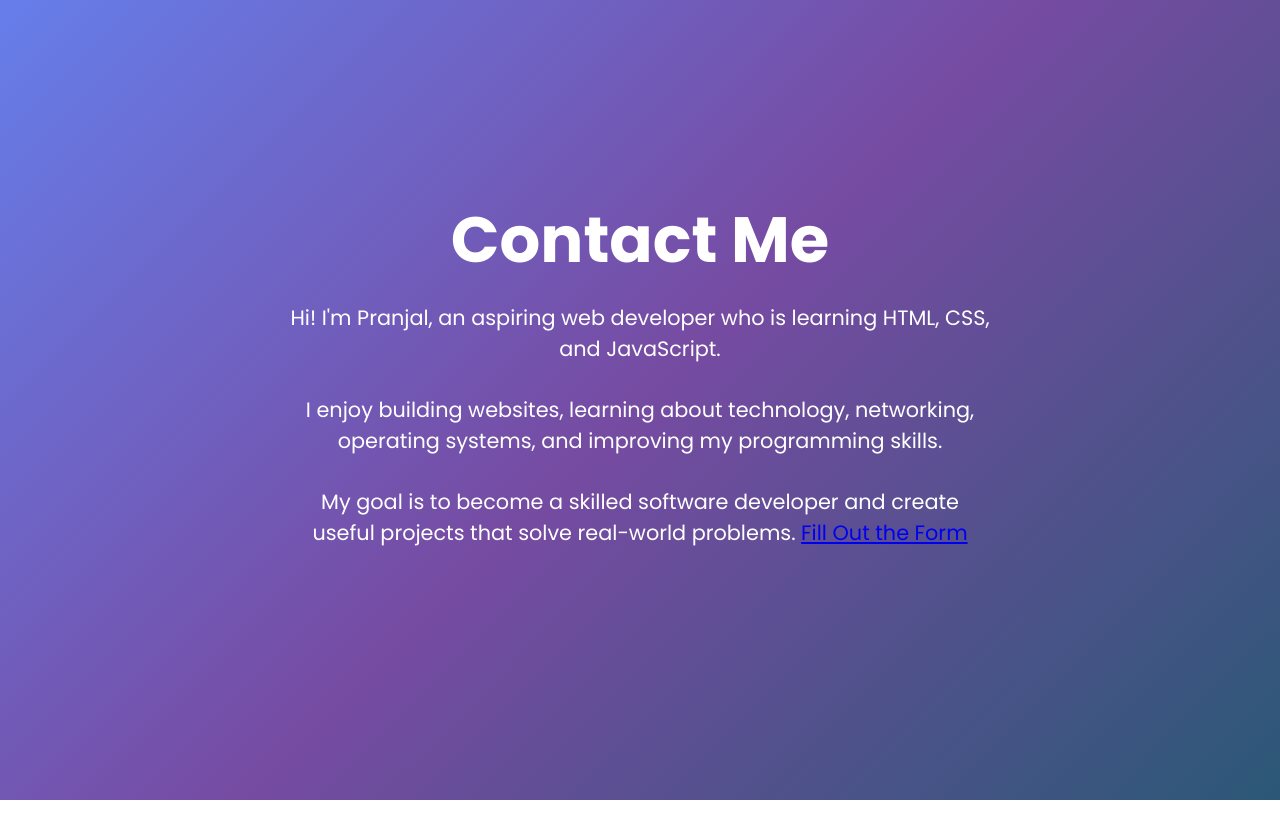
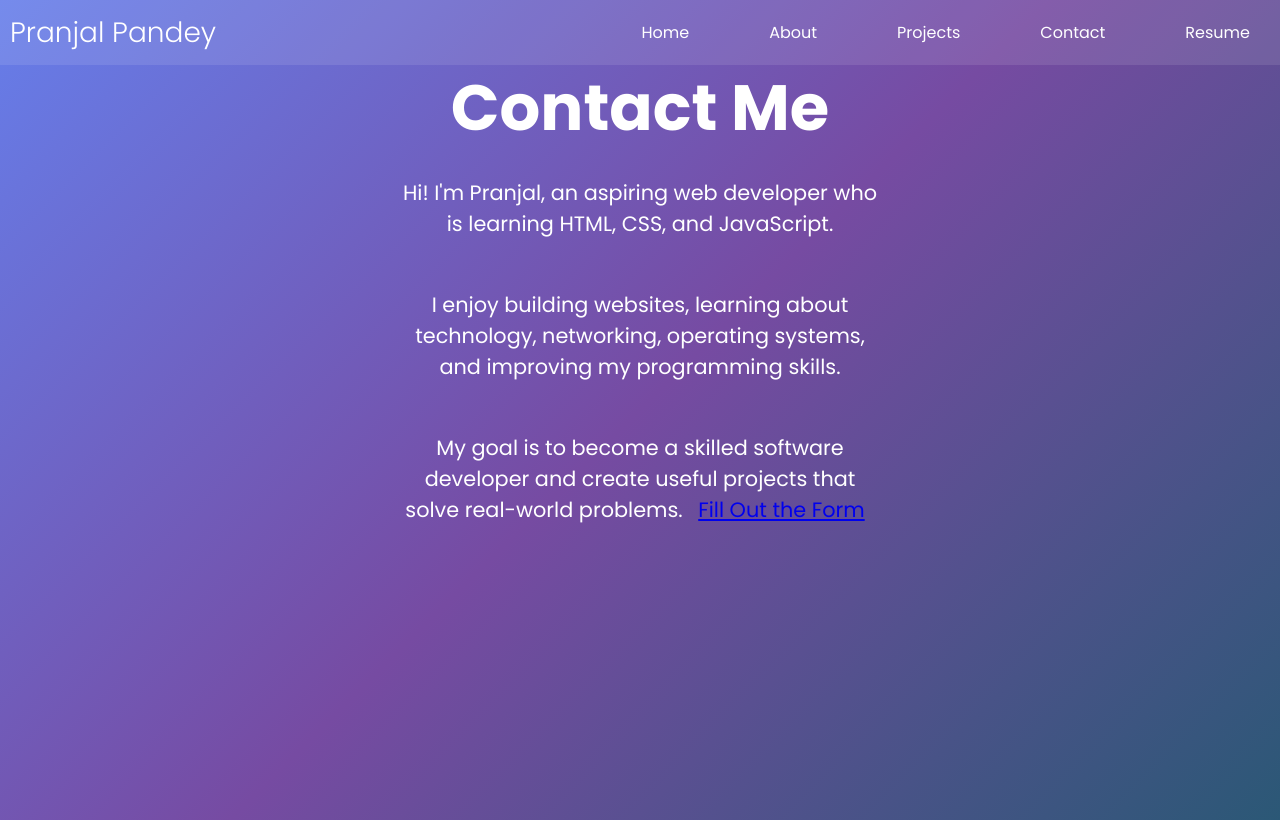
Before and after one commit to pranjalpandey5547/myportfolio, a plain HTML site: page contact.html in a window 1280 px wide. Drawn offline with Linux system fonts and the light colour scheme.

Commit message:
Add files via upload

```diff
--- a/contact.html
+++ b/contact.html
@@ -8,6 +8,18 @@
     <link rel="preconnect" href="https://fonts.gstatic.com" crossorigin>
     <link href="https://fonts.googleapis.com/css2?family=Poppins:wght@300;400;600;700&display=swap" rel="stylesheet">
 </head>
+
+    <nav class="navbar"><link rel="stylesheet" href="style.css">
+        <div class="logo">Pranjal Pandey </div>
+        <ul class="nav-links">
+            <li><a href="index.html">Home</a></li>
+            <li><a href="about.html">About</a></li>
+            <li><a href="projects.html">Projects</a></li>
+            <li><a href="contact.html">Contact</a></li>
+            <li><a href="https://drive.google.com/file/d/1vCENReYSkM-bYcOtgAHt1A0GlBcT9hIh/view?usp=drive_link">Resume</a></li>
+        </ul>
+    </nav>
+
 <div class="container">
 
     <section class="hero">
--- a/style.css
+++ b/style.css
@@ -1,6 +1,6 @@
 * {
     margin: 0;
-    padding: 0;
+    padding: 10px;
     box-sizing: border-box;
 }
 
@@ -30,58 +30,53 @@ body {
     display: flex;
     justify-content: space-between;
     align-items: center;
-
-    padding: 20px 50px;
-
+    padding: 0px 0px;
     background: rgba(255, 255, 255, 0.1);
-    backdrop-filter: blur(15px);
+    backdrop-filter:blur(-2px);
 }
 
 .logo {
     font-size: 28px;
-    font-weight: 700;
+    font-weight: 100;
 }
 
 .nav-links {
     list-style: none;
     display: flex;
-    gap: 30px;
+    gap: 40px;
 }
 
 .nav-links a {
     color: white;
     text-decoration: none;
-    font-size: 18px;
-    transition: 0.3s;
+    font-size: 16px;
+    transition: 0.9s;
 }
 
 .nav-links a:hover {
-    opacity: 0.7;
+    opacity: 0.1;
 }
 
 /* HERO SECTION */
 
 .hero {
-    min-height: 100vh;
-
-    display: flex;
+    min-height: 70vh;
+    display: flex; ;
     flex-direction: column;
     justify-content: center;
     align-items: center;
-
     text-align: center;
-
     padding: 20px;
 }
 
 .hero h1 {
     font-size: 4rem;
-    margin-bottom: 15px;
+    margin-bottom: 2px;
 }
 
 .hero p {
     font-size: 1.3rem;
-    max-width: 700px;
+    max-width: 500px;
 
     margin-bottom: 30px;
 }
@@ -97,7 +92,7 @@ body {
     border-radius: 50px;
 
     font-size: 16px;
-    font-weight: 600;
+    font-weight: 500;
 
     cursor: pointer;
 
@@ -105,7 +100,7 @@ body {
 }
 
 .hero button:hover {
-    transform: translateY(-5px);
+    transform: translateY(5px);
 }
 
 /* MOBILE */
```
Also changed, not shown: about.html (+9 -2 lines), projects.html (+1 -6 lines), index.html (line endings or trailing spaces).
